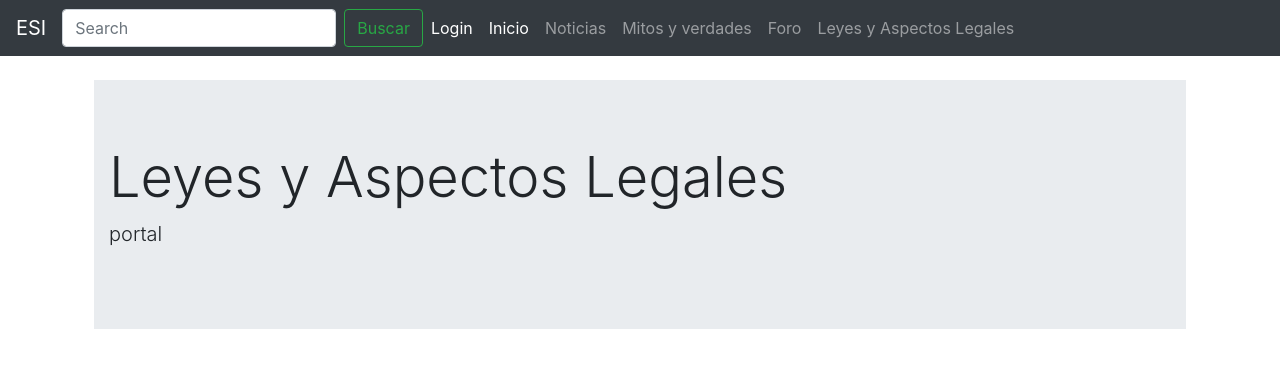
After one commit to Nicovalle06/Grupo-5, a Django app: page /legal/ in a window 1280 px wide. The commit adds this page. Shown: the top 384 px of the page. Run offline with Django 3.2, Linux system fonts and the light colour scheme; some libraries are stand-ins or nearby versions.

Commit message:
se agrega dos html legal y mitos y se linkea

```diff
--- a/RepositorioESI/esi/esi/urls.py
+++ b/RepositorioESI/esi/esi/urls.py
@@ -11,4 +11,6 @@ urlpatterns = [
     path('home/',views.Home,name="home"),
     path('noticias/',views.Noticias,name="noticias"),
     path('foro/',views.Foro,name="foro"),
+    path('mitos/',views.Mitos,name="mitos"),
+    path('legal/',views.Legal,name="legal"),
 ]
--- a/RepositorioESI/esi/esi/views.py
+++ b/RepositorioESI/esi/esi/views.py
@@ -7,3 +7,7 @@ def Noticias(request):
 	return render(request,'noticias.html')
 def Foro(request):
 	return render(request,'foro.html')
+def Mitos(request):
+	return render(request,'mitos.html')
+def Legal(request):
+	return render(request,'legal.html')
--- a/RepositorioESI/esi/templates/layout.html
+++ b/RepositorioESI/esi/templates/layout.html
@@ -28,9 +28,9 @@
 			  <a class="nav-link active" href="#">Login <span class="sr-only">(current)</span></a>
 				<a class="nav-link active" href="{% url 'home' %}">Inicio <span class="sr-only">(current)</span></a>
 				<a class="nav-link" href="{% url 'noticias' %}">Noticias</a>
-				<a class="nav-link" href="#">Mitos y verdades</a>
+				<a class="nav-link" href="{% url 'mitos' %}">Mitos y verdades</a>
 				<a class="nav-link" href="{% url 'foro' %}">Foro</a>
-				<a class="nav-link" href="#">Leyes y Aspectos Legales</a>
+				<a class="nav-link" href="{% url 'legal' %}">Leyes y Aspectos Legales</a>
 		</div>
 		</div>
 </nav>
--- /dev/null
+++ b/RepositorioESI/esi/templates/legal.html
@@ -0,0 +1,12 @@
+{% extends "layout.html"%}
+
+{% block content %}
+<! JUMBOTON ->
+<div class="jumbotron jumbotron-fluid">
+  <div class="container">
+    <h1 class="display-4">Leyes y Aspectos Legales</h1>
+    <p class="lead">portal</p>
+  </div>
+</div>
+<! FIN
+{% endblock %}
```
Also changed, not shown: RepositorioESI/esi/templates/mitos.html (added, +12 -0 lines).
